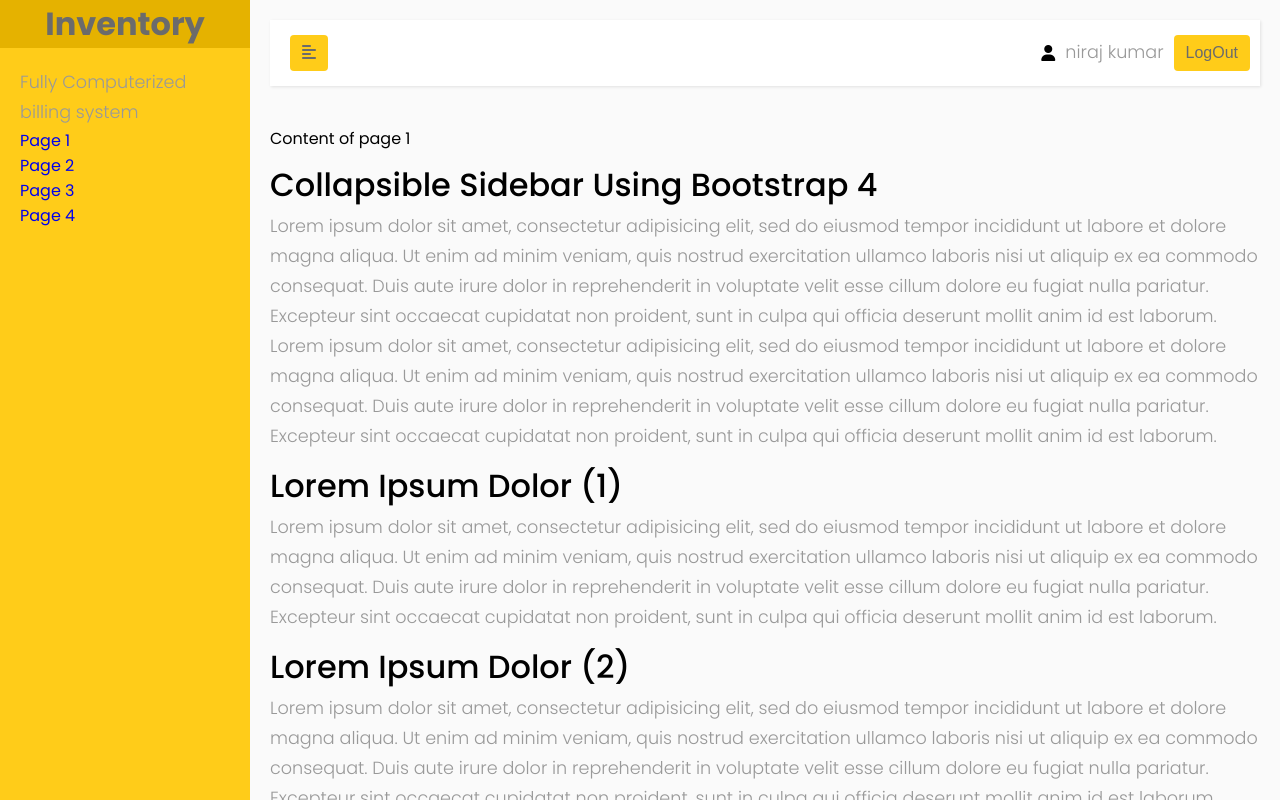
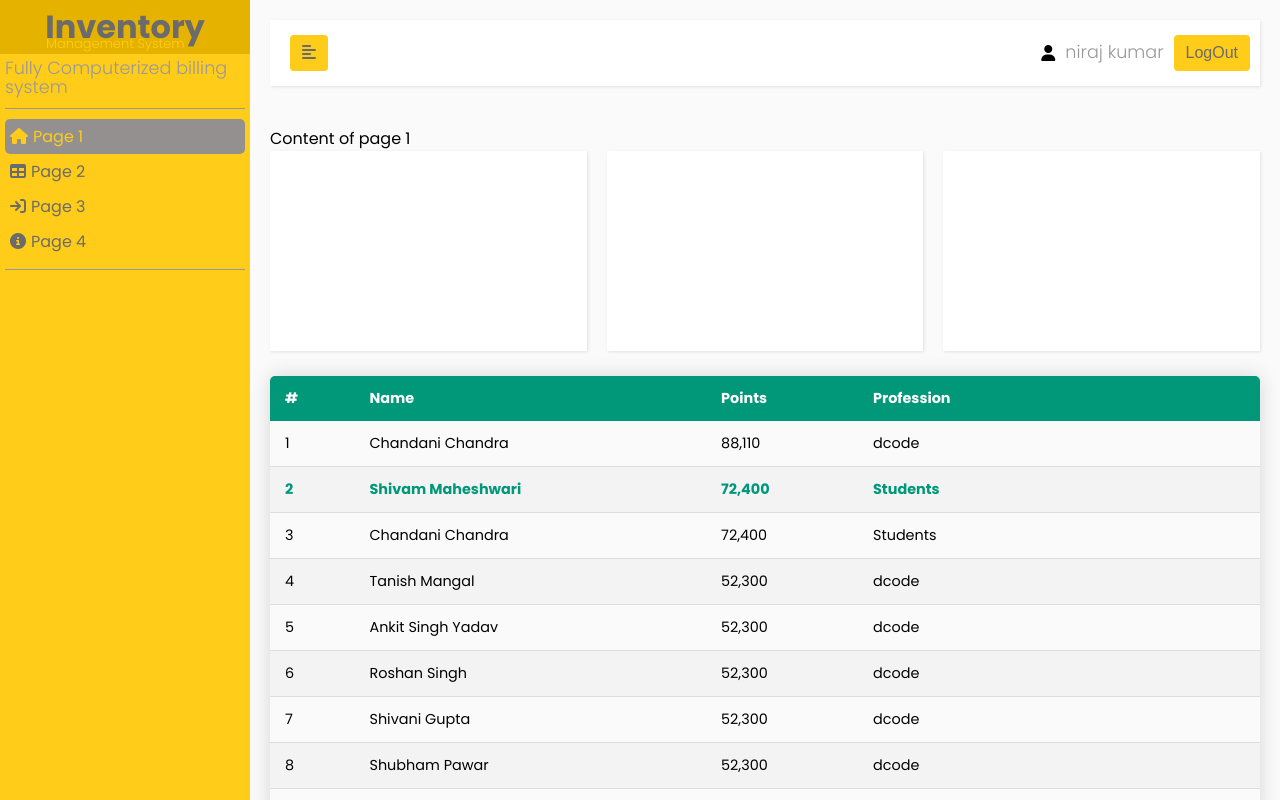
Before and after one commit to im-niraj/FrontEnd-Tech, a plain HTML site: page Dashboard design/index.html in a window 1280 px wide. Drawn offline with Linux system fonts and the light colour scheme.

Commit message:
dashboard design is something worth seeing (:

```diff
--- a/Dashboard design/component.css
+++ b/Dashboard design/css/component.css
@@ -4,7 +4,7 @@
 
 .content-table {
     border-collapse: collapse;
-    margin: 25px 10px;
+    margin: 25px 0;
     font-size: 0.9em;
     min-width: 400px;
     border-radius: 5px 5px 0 0;
--- a/Dashboard design/style.css
+++ b/Dashboard design/css/style.css
@@ -37,28 +37,64 @@ body {
 }
 
 .sidebar-content {
-  padding: 20px;
+    padding: 5px;
+}
+.sidebar-content .slogan p{
+    line-height: 1.1;
+    padding-bottom: 10px;
+}
+.sidebar-content .slogan{
+    border-bottom: 1px solid #999;
 }
 
 .sidebar-content ul {
-
-  list-style: none;
+    padding: 10px 0;
+    border-bottom: 1px solid #999;
+    list-style-type: none;
+}
+.sidebar-content ul li{
+    /* display: flex; */
+    align-items: center;
+    border-radius: 5px;
+    padding: 5px;
+}
+.sidebar-content ul li i{
+    margin-right: 5px;
 }
 
-.sidebar-content ul li a {
-  text-decoration: none;
+.sidebar-content ul li:hover{
+  background-color: #6b6b6b;
+  cursor: pointer;
+  color: #ffcc19;
 }
 
-.sidebar-content ul li:hover {
-  background-color: #6b6b6b;
+.sidebar-content ul li:hover i {
+    color: #ffcc19;
+}
+.activePage{
+    background-color: #949090;
+    cursor: pointer;
+    color: #ffcc19;
 }
 
 .brand {
-  text-align: center;
-  background-color: #e5b200;
-  color: #6b6b6b;
+    position: relative;
+    text-align: center;
+    background-color: #e5b200;
+    color: #6b6b6b;
 }
 
+#brandhead{
+    padding: 3px 0;
+}
+#brandtitle{
+    position: absolute;
+    top: 0;
+    margin-top: 33px;
+    font-size: 13px;
+    margin-left: 46px;
+    color: #ffcc19;
+}
 
 .sidebar-small-active{
     display: none;
@@ -71,15 +107,8 @@ body {
 .sidebar-content-two ul li{
     cursor: pointer;
 }
-.sidebar-content-two ul li a{
-    display: block;
-    padding: 5px 0;
-}
 .sidebar-content-two ul li:hover{
     background-color:#6b6b6b;
-
-}
-.sidebar-content-two ul li a:hover{
     color: #ffcc19;
 }
 
@@ -146,6 +175,25 @@ button {
 /* navbar  **** end *****  */
 
 
+.card-container{
+    display: flex;
+}
+
+.card-home{
+    height: 200px;
+    width: 100%;
+    margin: 0 10px;
+    background-color: #fff;
+    box-shadow: 1px 1px 3px rgba(0, 0, 0, 0.1);
+    border: 0;
+}
+.card-home:first-child{
+    margin: 0 10px 0 0;
+}
+.card-home:last-child{
+    margin: 0 0 0 10px;
+}
+
 .h2 {
   margin-top: 15px;
   font-size: 2rem;
@@ -169,6 +217,12 @@ p {
 .dataList{
   display: flex;
   justify-content: space-between;
+}
+.dataList .content-table:first-child{
+    margin-right: 15px;
+}
+.dataList .content-table:last-child{
+    margin-right: 15px;
 }
 
 
--- a/Dashboard design/index.html
+++ b/Dashboard design/index.html
@@ -5,8 +5,8 @@
     <meta charset="UTF-8">
     <meta http-equiv="X-UA-Compatible" content="IE=edge">
     <meta name="viewport" content="width=device-width, initial-scale=1.0">
-    <link rel="stylesheet" href="style.css">
-    <link rel="stylesheet" href="component.css">
+    <link rel="stylesheet" href="./css/style.css">
+    <link rel="stylesheet" href="./css/component.css">
     <link rel="stylesheet" href="https://cdnjs.cloudflare.com/ajax/libs/font-awesome/6.2.0/css/all.min.css"
         integrity="sha512-xh6O/CkQoPOWDdYTDqeRdPCVd1SpvCA9XXcUnZS2FmJNp1coAFzvtCN9BmamE+4aHK8yyUHUSCcJHgXloTyT2A=="
         crossorigin="anonymous" referrerpolicy="no-referrer" />
@@ -17,19 +17,23 @@
 <body>
     <div class="container">
         <div id="sidebar" class="activeSidebar">
-            <div id="style-one" >
+            <div id="style-one">
                 <div class="brand ">
-                    <h1>Inventory</h1>
+                    <h1 id="brandhead">Inventory</h1>
+                    <p id="brandtitle">Management System</p>
                 </div>
                 <div class="sidebar-content ">
                     <div class="slogan">
                         <p>Fully Computerized billing system</p>
                     </div>
-                    <ul>
-                        <li><a href="#" onclick="show('Page1','Page2');">Page 1</a></li>
-                        <li><a href="#" onclick="show('Page2','Page1');">Page 2</a></li>
-                        <li><a href="#">Page 3</a></li>
-                        <li><a href="#">Page 4</a></li>
+                    <ul id="ul">
+                        <li id="menu-Page1" class="activePage"
+                            onclick="show('Page1','Page2','menu-Page1','menu-Page11');"><i class="fa fa-home"
+                                aria-hidden="true"></i>Page 1</li>
+                        <li id="menu-Page2" onclick="show('Page2','Page1','menu-Page2','menu-Page22');"><i
+                                class="fa fa-table" aria-hidden="true"></i>Page 2</li>
+                        <li id="menu-Page3"><i class="fa fa-sign-in" aria-hidden="true"></i>Page 3</li>
+                        <li id="menu-Page4"><i class="fa fa-info-circle" aria-hidden="true"></i>Page 4</li>
 
                     </ul>
                 </div>
@@ -39,12 +43,14 @@
                     <h1>IMS</h1>
                 </div>
                 <div class="sidebar-content-two">
-
-                    <ul>
-                        <li><a href="#" onclick="show('Page1','Page2');"><i class="fa fa-home" aria-hidden="true"></i></a></li>
-                        <li><a href="#" onclick="show('Page2','Page1');"><i class="fa fa-table" aria-hidden="true"></i></a></li>
-                        <li><a href="#"><i class="fa fa-sign-in" aria-hidden="true"></i></a></li>
-                        <li><a href="#"><i class="fa fa-info-circle" aria-hidden="true"></i></a></li>
+                    <ul id="ul1">
+                        <li id="menu-Page11" class="activePage"
+                            onclick="show('Page1','Page2','menu-Page1','menu-Page11');"><i class="fa fa-home"
+                                aria-hidden="true"></i></li>
+                        <li id="menu-Page22" onclick="show('Page2','Page1','menu-Page2','menu-Page22');"><i
+                                class="fa fa-table" aria-hidden="true"></i></li>
+                        <li id="menu-Page33"><i class="fa fa-sign-in" aria-hidden="true"></i></li>
+                        <li id="menu-Page44"><i class="fa fa-info-circle" aria-hidden="true"></i></li>
 
                     </ul>
                 </div>
@@ -71,7 +77,94 @@
 
             <div id="Page1" class="content-area">
                 Content of page 1
-                <h2 class="h2">Collapsible Sidebar Using Bootstrap 4</h2>
+                <div class="card-container">
+                    <div class="card-home"></div>
+                    <div class="card-home"></div>
+                    <div class="card-home"></div>
+                </div>
+
+
+                <table class="content-table ">
+
+                    <thead>
+                        <tr>
+                            <th>#</th>
+                            <th>Name</th>
+                            <th>Points</th>
+                            <th>Profession</th>
+                        </tr>
+                    </thead>
+                    <tbody>
+                        <tr>
+                            <td>1</td>
+                            <td>Chandani Chandra</td>
+                            <td>88,110</td>
+                            <td>dcode</td>
+                        </tr>
+                        <tr class="active-row ">
+                            <td>2</td>
+                            <td>Shivam Maheshwari</td>
+                            <td>72,400</td>
+                            <td>Students</td>
+                        </tr>
+                        <tr>
+                            <td>3</td>
+                            <td>Chandani Chandra</td>
+                            <td>72,400</td>
+                            <td>Students</td>
+                        </tr>
+                        <tr>
+                            <td>4</td>
+                            <td>Tanish Mangal</td>
+                            <td>52,300</td>
+                            <td>dcode</td>
+                        </tr>
+                        <tr>
+                            <td>5</td>
+                            <td>Ankit Singh Yadav</td>
+                            <td>52,300</td>
+                            <td>dcode</td>
+                        </tr>
+                        <tr>
+                            <td>6</td>
+                            <td>Roshan Singh</td>
+                            <td>52,300</td>
+                            <td>dcode</td>
+                        </tr>
+                        <tr>
+                            <td>7</td>
+                            <td>Shivani Gupta</td>
+                            <td>52,300</td>
+                            <td>dcode</td>
+                        </tr>
+                        <tr>
+                            <td>8</td>
+                            <td>Shubham Pawar</td>
+                            <td>52,300</td>
+                            <td>dcode</td>
+                        </tr>
+                        <tr>
+                            <td>9</td>
+                            <td>Brijesh Rai</td>
+                            <td>52,300</td>
+                            <td>dcode</td>
+                        </tr>
+                        <tr>
+                            <td>10</td>
+                            <td>Sakshi Gupta</td>
+                            <td>52,300</td>
+                            <td>Java Backend developer</td>
+                        </tr>
+                        <tr>
+                            <td>11</td>
+                            <td>Shukhdev Hansada</td>
+                            <td>52,300</td>
+                            <td>React Developer</td>
+                        </tr>
+                    </tbody>
+                </table>
+
+                <h2 class="h2">Collapsible Sidebar</h2>
                 <p>Lorem ipsum dolor sit amet, consectetur adipisicing elit, sed do eiusmod tempor incididunt ut labore
                     et dolore magna aliqua. Ut enim ad minim veniam, quis nostrud exercitation ullamco laboris nisi ut
                     aliquip ex ea commodo consequat. Duis aute irure dolor in reprehenderit in voluptate velit esse
@@ -126,10 +219,7 @@
 
                 <button class="addData"><i class="fa fa-plus" aria-hidden="true"></i> Add Person</button>
                 <div class="dataList">
-
-
-
-               <table class="content-table ">
+                    <table class="content-table">
                         <thead>
                             <tr>
                                 <th>Rank</th>
@@ -190,7 +280,6 @@
                             </tr>
                         </tbody>
                     </table>
-
                 </div>
             </div>
         </div>
@@ -199,7 +288,7 @@
     </div>
     </div>
 
-    <script src="sidebar.js"></script>
+    <script src="./js/sidebar.js"></script>
 </body>
 
 </html>
--- a/Dashboard design/sidebar.js
+++ b/Dashboard design/js/sidebar.js
@@ -16,11 +16,19 @@ const collaps = () => {
 }
 
 
-function show(shown, hidden) {
-    console.log(shown, hidden);
+function show(shown, hidden, active, active11) {
     document.getElementById(shown).style.display='block';
     document.getElementById(hidden).style.display='none';
-
+    var ul =document.getElementById("ul");
+    for(let i=0; i<ul.children.length; i++){
+        ul.children[i].classList.remove("activePage");
+    }
+    var ul1 =document.getElementById("ul1");
+    for(let i=0; i<ul1.children.length; i++){
+        ul1.children[i].classList.remove("activePage");
+    }
+    document.getElementById(active).classList.add('activePage');
+    document.getElementById(active11).classList.add('activePage');
   }
 
   function loadHTML(){
```
Also changed, not shown: Dashboard design/html/home.html (renamed from Dashboard design/home.html), 1 other file. Lines whose indentation alone changed are shown as unchanged.
